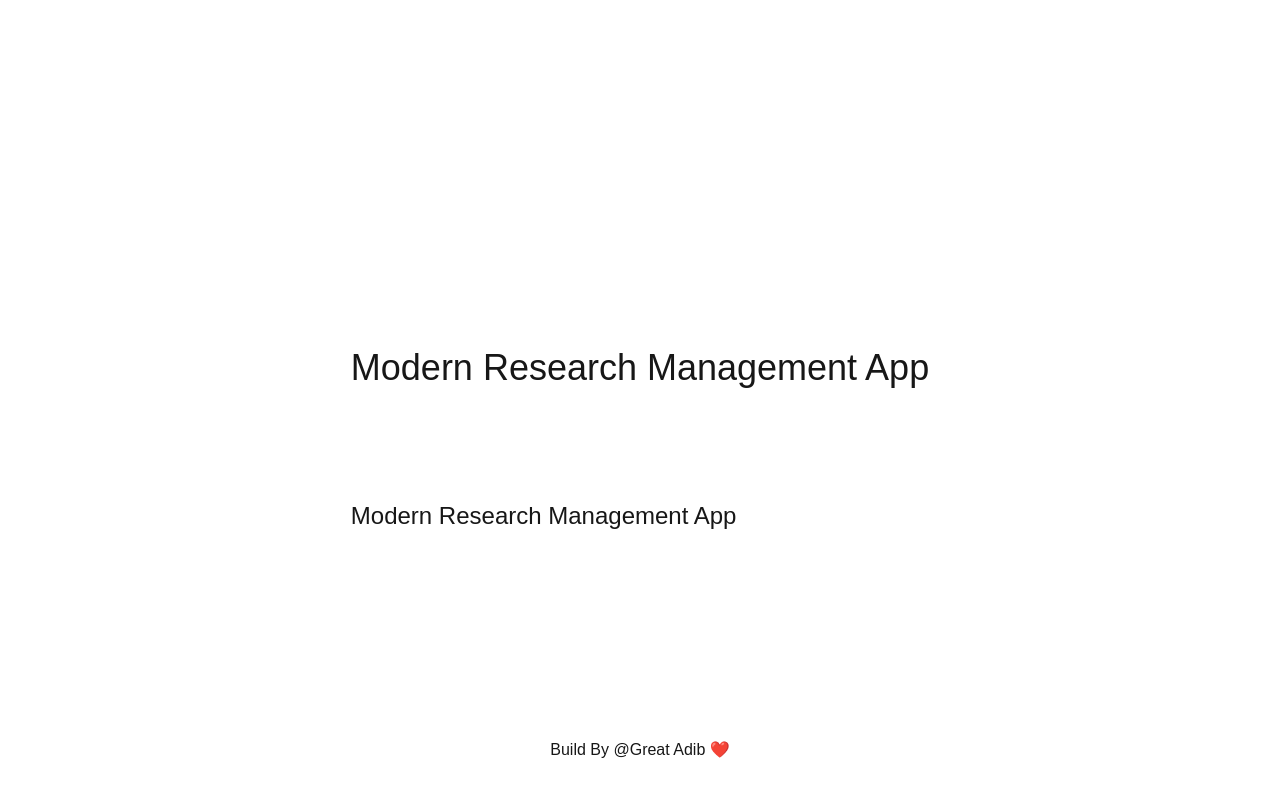
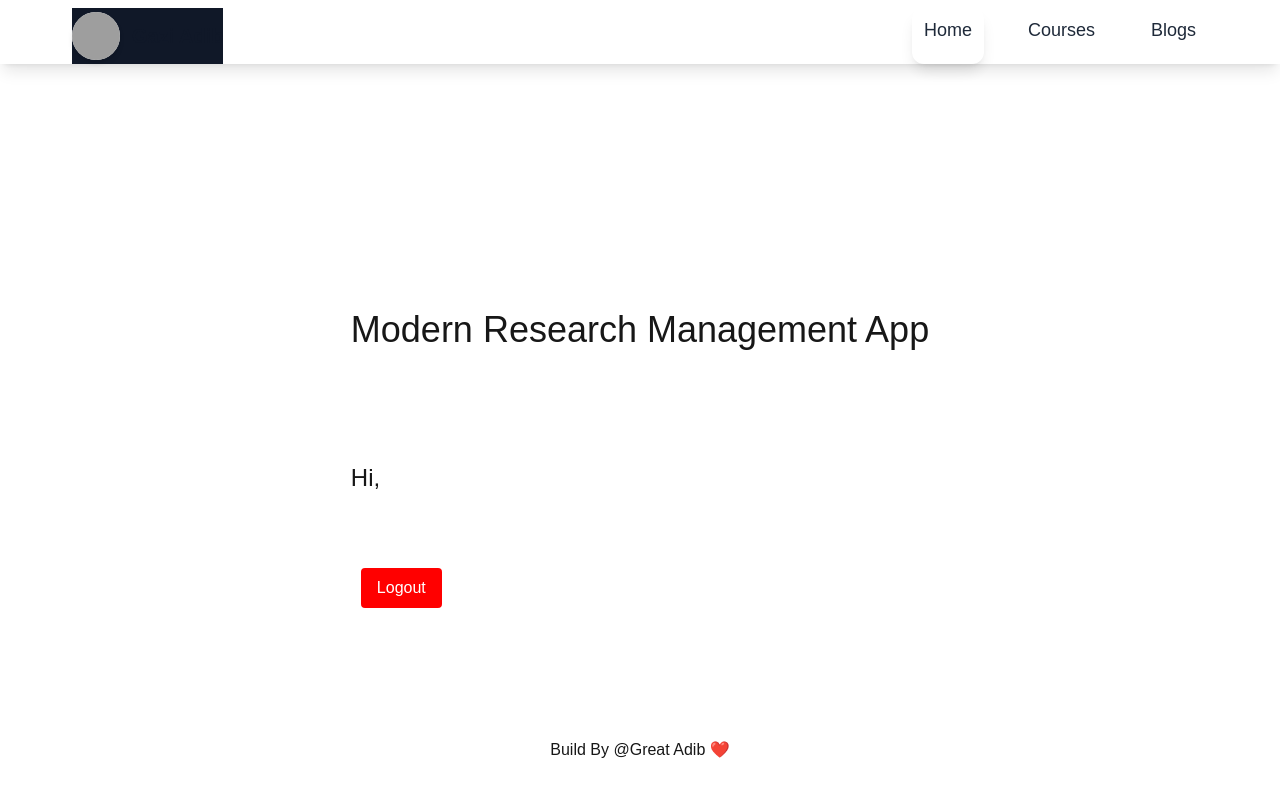
Before and after one commit to GaziAdib/intelligent-research-management-app, a Next.js app: page / in a window 1280 px wide. Shown: the top 796 px of the page. Built offline with nearby package versions, Linux system fonts and the light colour scheme; no server answers; sample sign-in values are in the browser's storage; grey boxes are pictures that could not be loaded.

Commit message:
added login with some bugs to be fixed

```diff
--- a/app/(auth)/login/page.jsx
+++ b/app/(auth)/login/page.jsx
@@ -1,5 +1,5 @@
 "use client";
-import { signIn } from "next-auth/react";
+import { signIn, useSession } from "next-auth/react";
 import Link from "next/link";
 import { useRouter } from "next/navigation";
 import { useRef, useState } from "react";
@@ -13,7 +13,11 @@ const loginSchema = z.object({
 });
 
 const LoginPage = () => {
+    const session = useSession()
     const router = useRouter();
+
+
+
     const {
         register,
         handleSubmit,
--- a/app/(auth)/register/page.jsx
+++ b/app/(auth)/register/page.jsx
@@ -4,6 +4,7 @@ import { useRouter } from "next/navigation";
 import { useForm } from "react-hook-form";
 import { zodResolver } from "@hookform/resolvers/zod";
 import * as z from "zod";
+import { useSession } from "next-auth/react";
 // import { Toaster, toast } from "sonner";
 
 const registerSchema = z.object({
@@ -15,6 +16,10 @@ const registerSchema = z.object({
 
 const RegisterPage = () => {
     const router = useRouter();
+
+    const session = useSession();
+
+
 
     const {
         register,
--- a/app/components/NavBar.jsx
+++ b/app/components/NavBar.jsx
@@ -0,0 +1,123 @@
+"use client";
+
+import { signOut, useSession } from 'next-auth/react';
+import Link from 'next/link';
+import { usePathname } from 'next/navigation';
+import { useState } from 'react';
+import { FaSignOutAlt } from 'react-icons/fa';
+
+
+const Navbar = () => {
+
+  const session = useSession();
+
+  const [isOpen, setIsOpen] = useState(false);
+
+  const toggleMenu = () => {
+    setIsOpen(!isOpen);
+  };
+
+  const pathname = usePathname();
+
+    return (
+      <nav className={`fixed top-0 w-full bg-white dark:bg-gray-900 bg-opacity-30 backdrop-blur-md shadow-lg z-50`}>
+        <div className="mx-auto px-4 ml-10 mr-10 sm:px-6 lg:px-8">
+          <div className="flex justify-between h-16">
+          <div className="flex-shrink-0 flex bg-gray-900 mt-2 items-center space-x-3">
+              {/* Logo with shadow */}
+              <div className="w-12 h-12 rounded-full shadow-md bg-gray-100 overflow-hidden">
+                <Link href="/">
+                  <img
+                    src="https://pbs.twimg.com/media/FirD77HVUAAZ4LV?format=jpg&name=small" // Replace with the correct path to your logo
+                    alt="Gazi Adib Logo"
+                    className="w-full h-full object-cover"
+                  />
+                </Link>
+              </div>
+
+              {/* Name */}
+              <Link
+                href="/"
+                className="text-xl text-gray-900 font-bold dark:text-gray-200"
+              >
+                {session?.data?.user?.username ? session?.data?.user?.username: 'Gazi Adib' }
+              </Link>
+            </div>
+            <div className="hidden mt-2 sm:ml-6 sm:flex sm:space-x-8">
+              <Link href="/" className="text-gray-800 dark:text-gray-200 hover:text-gray-600 px-3 py-2 text-sm lg:text-lg font-medium dark:bg-gray-900 rounded-xl shadow-lg">Home</Link>
+              <Link href="/" className="text-gray-800 dark:text-gray-200 hover:text-gray-600 px-3 py-2 rounded-md  text-sm lg:text-lg font-medium">Courses</Link>
+              <Link href="/" className="text-gray-800 dark:text-gray-200 hover:text-gray-600 px-3 py-2 rounded-md text-sm lg:text-lg font-medium">Blogs</Link>
+
+                {
+                  session?.data?.user?.role === 'ADMIN' && <Link href="/admin-panel" className="text-gray-800 dark:text-gray-200 hover:text-gray-600 px-3 my-3 rounded-md  font-medium">Admin</Link>
+                }
+                {
+                  session?.data?.user?.role === 'ADMIN' && <Link href={`/admin-panel/profile/update/${session?.data?.user?.id}`} className="text-gray-800 dark:text-gray-200 hover:text-gray-600 px-3 my-3 rounded-md  font-medium">Setting</Link>
+                }
+                {
+                session?.data?.user?.role === 'ADMIN' && (
+                    <button
+                      onClick={() => signOut()}
+                      className="text-gray-200  dark:hover:text-red-600 px-2 my-2 rounded-md text-sm font-medium flex items-center"
+                    >
+                    <FaSignOutAlt className="mr-1" /> {/* Add the icon with a margin on the right */}
+                      Logout
+                  </button>
+                )
+              }
+
+            </div>
+            <div className="-mr-2 flex sm:hidden">
+              <button
+                onClick={toggleMenu}
+                type="button"
+                className="inline-flex items-center justify-center px-3  my-1 bg-gray-300 dark:bg-gray-800 shadow-lg  rounded-md text-gray-800 hover:text-white  focus:outline-none focus:text-white"
+              >
+                <span className="sr-only">Open main menu</span>
+                <svg className="h-6 w-6 dark:text-white" stroke="currentColor" fill="none" viewBox="0 0 24 24">
+                  {isOpen ? (
+                    <path strokeLinecap="round" strokeLinejoin="round" strokeWidth="2" d="M6 18L18 6M6 6l12 12" />
+                  ) : (
+                    <path strokeLinecap="round" strokeLinejoin="round" strokeWidth="2" d="M4 6h16M4 12h16M4 18h16" />
+                  )}
+                </svg>
+              </button>
+            </div>
+          </div>
+        </div>
+
+        {isOpen && (
+          <div className="sm:hidden">
+            <div className="px-2 pt-2 pb-3 space-y-1">
+              <Link href="/" className="text-gray-800 dark:text-gray-200 hover:text-gray-600 block px-3 py-2 rounded-md text-base font-medium">Home</Link>
+              <Link href="/" className="text-gray-800 dark:text-gray-200 hover:text-gray-600 block px-3 py-2 rounded-md text-base font-medium">Projects</Link>
+              <Link href="/" className="text-gray-800 dark:text-gray-200 hover:text-gray-600 block px-3 py-2 rounded-md text-base font-medium">Courses</Link>
+              <Link href="/" className="text-gray-800 dark:text-gray-200 hover:text-gray-600 block px-3 py-2 rounded-md text-base font-medium">Blogs</Link>
+
+              {
+                session?.data?.user?.role === 'ADMIN' &&  <Link href="/admin-panel" className="text-gray-800 dark:text-gray-200 hover:text-gray-600 block px-3 py-2 rounded-md text-base font-medium">Admin</Link>
+              }
+              {
+                session?.data?.user?.role === 'ADMIN' && <Link href={`/admin-panel/profile/update/${session?.data?.user?.id}`} className="text-gray-800 dark:text-gray-200 hover:text-gray-600 px-3 py-2 rounded-md text-sm font-medium">Settings</Link>
+              }
+               {
+                session?.data?.user?.role === 'ADMIN' && (
+                    <button
+                      onClick={() => signOut()}
+                      className="text-gray-200  dark:hover:text-red-600 px-3 py-3 my-2 rounded-md text-sm font-medium flex items-center"
+                    >
+                    <FaSignOutAlt className="mr-2 mx-1" /> {/* Add the icon with a margin on the right */}
+                      Logout
+                  </button>
+                )
+              }
+            </div>
+          </div>
+        )}
+      </nav>
+    );
+
+
+};
+
+export default Navbar;
--- a/app/layout.js
+++ b/app/layout.js
@@ -1,6 +1,7 @@
 import { Geist, Geist_Mono } from "next/font/google";
 import "./globals.css";
 import { SessionProviders } from "./sessionProvider";
+import Navbar from "./components/NavBar";
 
 
 const geistSans = Geist({
@@ -23,7 +24,7 @@ export default function RootLayout({ children }) {
     <html lang="en">
        <body className="bg-gray-50 dark:bg-slate-900">
         <SessionProviders>
-            {/* <Navbar /> */}
+            <Navbar />
             <div className="my-10">
               {children}
             </div>
--- /dev/null
+++ b/app/middleware.js
@@ -0,0 +1,49 @@
+import { auth } from "@/auth"; // Import the auth function from your auth setup
+import { NextResponse } from "next/server";
+
+// Define public routes
+const PUBLIC_ROUTES = ["/login", "/register"];
+
+// Define protected routes
+const PROTECTED_ROUTES = ["/"];
+
+export default auth(async (req) => {
+  const { pathname } = req.nextUrl;
+
+  // Check if the route is public
+  const isPublicRoute = PUBLIC_ROUTES.includes(pathname);
+
+  // Check if the route is protected
+  const isProtectedRoute = PROTECTED_ROUTES.includes(pathname);
+
+  // Get the session
+  const session = await auth();
+
+  // Handle public routes
+  if (isPublicRoute) {
+    if (session) {
+      // If the user is authenticated, redirect them to the home page
+      return NextResponse.redirect(new URL("/", req.url));
+    }
+    // If the user is not authenticated, allow access to the public route
+    return NextResponse.next();
+  }
+
+  // Handle protected routes
+  if (isProtectedRoute) {
+    if (!session) {
+      // If the user is not authenticated, redirect them to the login page
+      return NextResponse.redirect(new URL("/login", req.url));
+    }
+    // If the user is authenticated, allow access to the protected route
+    return NextResponse.next();
+  }
+
+  // For all other routes, allow access by default
+  return NextResponse.next();
+});
+
+// Apply middleware to specific routes
+export const config = {
+  matcher: ["/", "/login", "/register"], // Apply middleware only to these routes
+};
--- a/app/page.js
+++ b/app/page.js
@@ -1,5 +1,10 @@
+import { auth } from "./auth";
+import LogoutButton from "./ui/LogoutButton";
 
-export default function Home() {
+export default async function Home() {
+
+  const session = await auth()
+  console.log(session?.user);
 
 
 
@@ -10,7 +15,11 @@ export default function Home() {
 
         <h1 className="text-center text-4xl my-5 py-5">Modern Research Management App</h1>
 
-        <h3 className="text-center text-2xl my-5 py-5">Modern Research Management App</h3>
+        {
+          session?.user && <h3 className="text-center text-2xl my-5 py-5">Hi, {session?.user?.username}</h3>
+        }
+
+        <LogoutButton label={'Logout'} color={'red'} />
 
 
 
--- /dev/null
+++ b/app/ui/LogoutButton.jsx
@@ -0,0 +1,33 @@
+"use client"; // Mark this as a client component
+
+import { signOut, useSession } from "next-auth/react";
+import { useRouter } from "next/navigation";
+import { useEffect } from "react"; // Import useEffect
+
+const LogoutButton = ({ label, color }) => {
+  const router = useRouter();
+  const { data: session } = useSession();
+
+  // Redirect to login if there's no session
+  useEffect(() => {
+    if (!session) {
+      router.push("/login");
+    }
+  }, [session, router]); // Add session and router as dependencies
+
+  const handleLogout = async () => {
+    await signOut({ callbackUrl: "/login" }); // Redirect to login page after logout
+  };
+
+  return (
+    <button
+      style={{ backgroundColor: color }} // Use inline styles for dynamic colors
+      onClick={handleLogout}
+      className="text-white mx-2 border-2 py-2 px-4 rounded-md hover:opacity-80 focus:outline-none focus:ring focus:border-blue-300"
+    >
+      {label}
+    </button>
+  );
+};
+
+export default LogoutButton;
```
